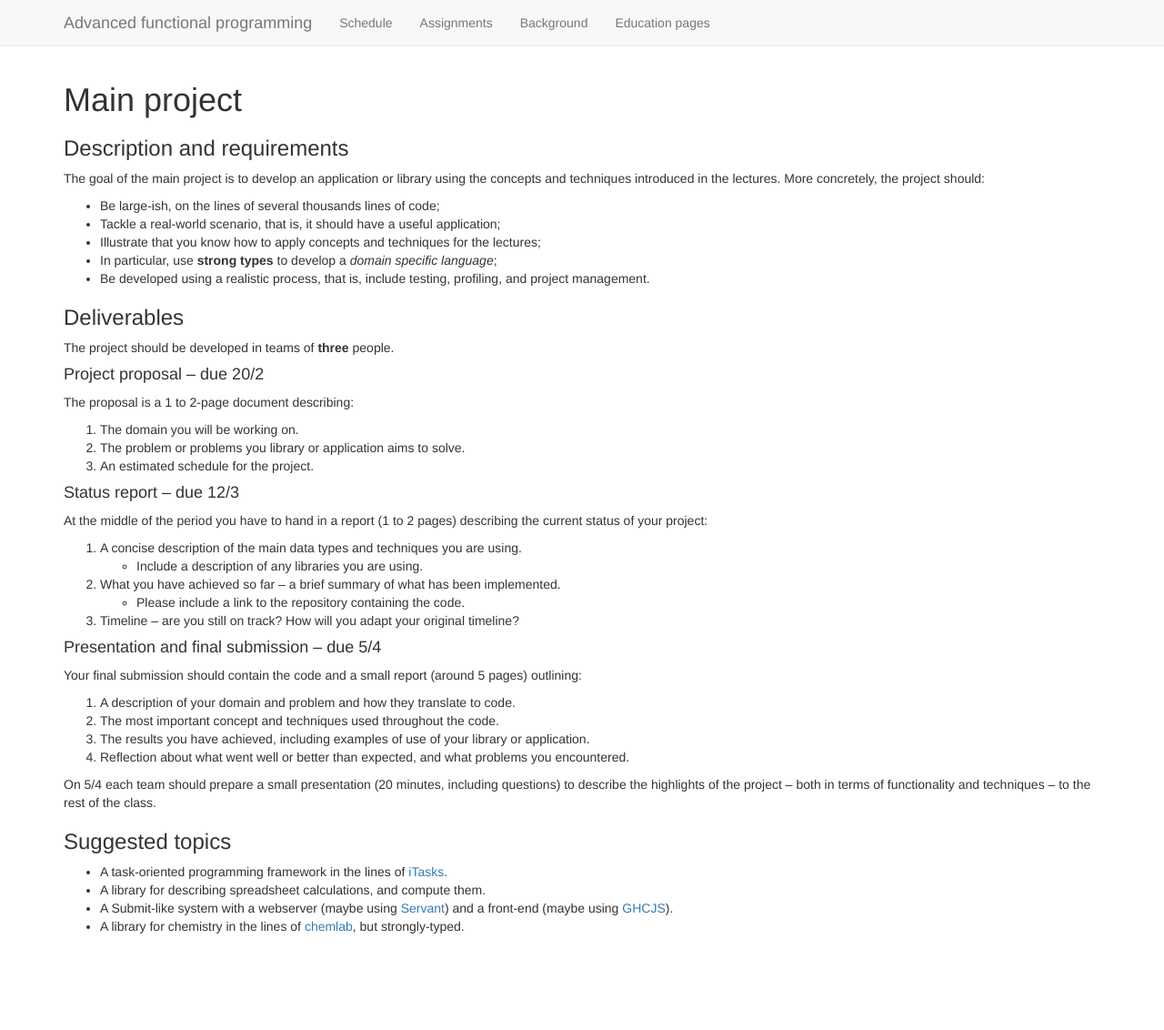
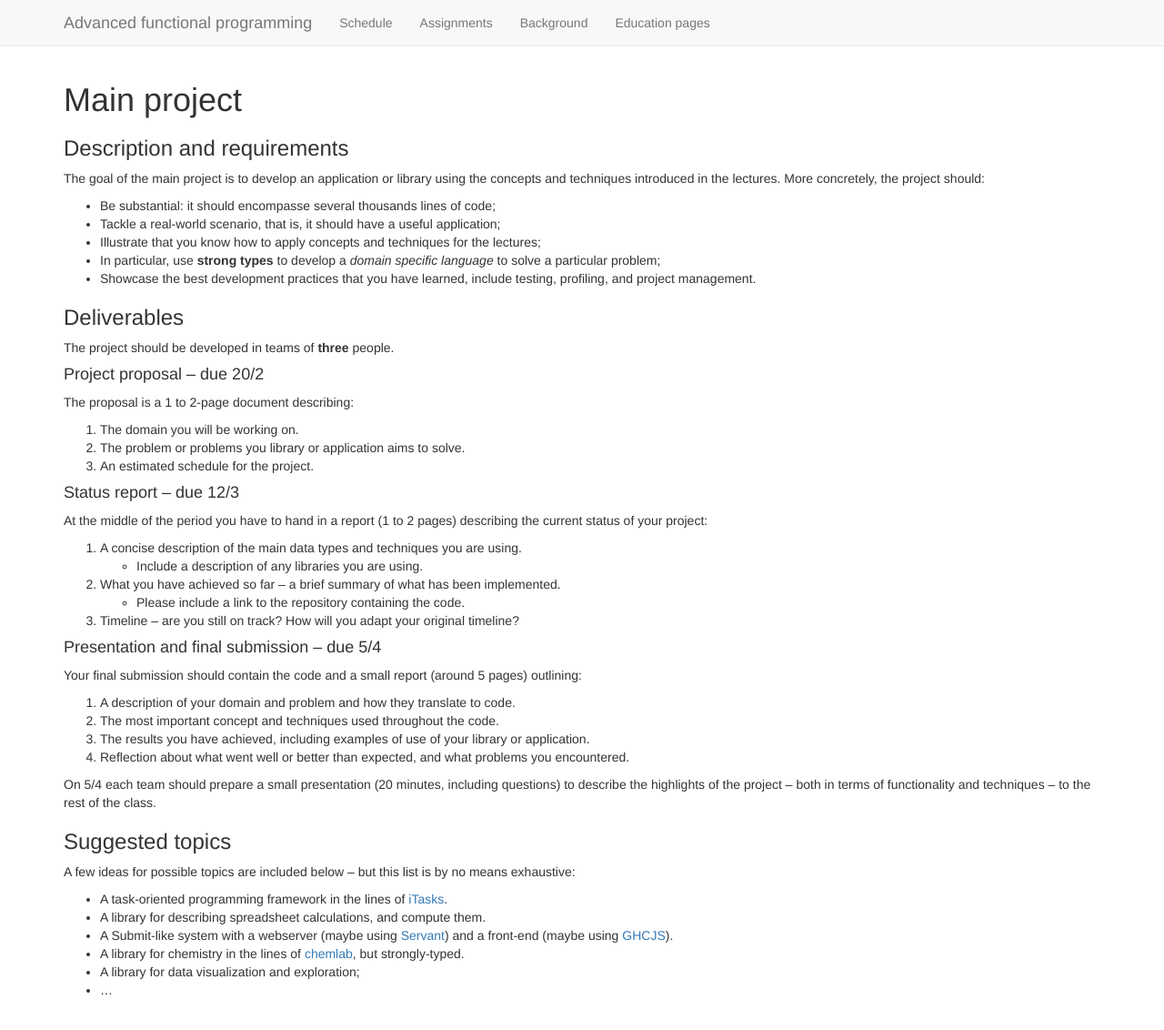
Before and after one commit to ywata/2018-AFP, a Jekyll site: the page built from project.md, in a window 1280 px wide and 1158 px high. Shown: the top 1132 px of the window at 91% size. Built offline with Jekyll 4.4.1, drawn with Linux system fonts in a browser that asks for light colours; nearby versions of some CDN libraries.

```diff
--- a/project.md
+++ b/project.md
@@ -7,13 +7,17 @@ layout: default
 
 ### Description and requirements
 
-The goal of the main project is to develop an application or library using the concepts and techniques introduced in the lectures. More concretely, the project should:
+The goal of the main project is to develop an application or library
+using the concepts and techniques introduced in the lectures. More
+concretely, the project should:
 
-* Be large-ish, on the lines of several thousands lines of code;
+* Be substantial: it should encompasse several thousands lines of code;
 * Tackle a real-world scenario, that is, it should have a useful application;
 * Illustrate that you know how to apply concepts and techniques for the lectures;
-* In particular, use **strong types** to develop a *domain specific language*;
-* Be developed using a realistic process, that is, include testing, profiling, and project management.
+* In particular, use **strong types** to develop a *domain specific
+  language* to solve a particular problem;
+* Showcase the best development practices that you have learned,
+  include testing, profiling, and project management.
 
 ### Deliverables
 
@@ -39,18 +43,32 @@ At the middle of the period you have to hand in a report (1 to 2 pages) describi
 
 #### Presentation and final submission -- due 5/4
 
-Your final submission should contain the code and a small report (around 5 pages) outlining:
+Your final submission should contain the code and a small report
+(around 5 pages) outlining:
 
 1. A description of your domain and problem and how they translate to code.
 2. The most important concept and techniques used throughout the code.
-3. The results you have achieved, including examples of use of your library or application.
-4. Reflection about what went well or better than expected, and what problems you encountered.
+3. The results you have achieved, including examples of use of your
+   library or application.
+4. Reflection about what went well or better than expected, and what
+   problems you encountered.
 
-On 5/4 each team should prepare a small presentation (20 minutes, including questions) to describe the highlights of the project -- both in terms of functionality and techniques -- to the rest of the class.
+On 5/4 each team should prepare a small presentation (20 minutes,
+including questions) to describe the highlights of the project -- both
+in terms of functionality and techniques -- to the rest of the class.
 
 ### Suggested topics
 
-* A task-oriented programming framework in the lines of [iTasks](https://clean.cs.ru.nl/ITasks).
+A few ideas for possible topics are included below -- but this list is
+by no means exhaustive:
+
+* A task-oriented programming framework in the lines of
+  [iTasks](https://clean.cs.ru.nl/ITasks).
 * A library for describing spreadsheet calculations, and compute them.
-* A Submit-like system with a webserver (maybe using [Servant](http://hackage.haskell.org/package/servant)) and a front-end (maybe using [GHCJS](https://github.com/ghcjs/ghcjs)).
-* A library for chemistry in the lines of [chemlab](http://chemlab.github.io/chemlab/), but strongly-typed.
+* A Submit-like system with a webserver (maybe using
+  [Servant](http://hackage.haskell.org/package/servant)) and a
+  front-end (maybe using [GHCJS](https://github.com/ghcjs/ghcjs)).
+* A library for chemistry in the lines of
+  [chemlab](http://chemlab.github.io/chemlab/), but strongly-typed.
+* A library for data visualization and exploration;
+* ...
```
Also changed, not shown: assignment2.md (+72 -3 lines), assignments/assignment2.md (deleted, +0 -77 lines), assignment1.md (renamed from assignments/assignment1.md).
